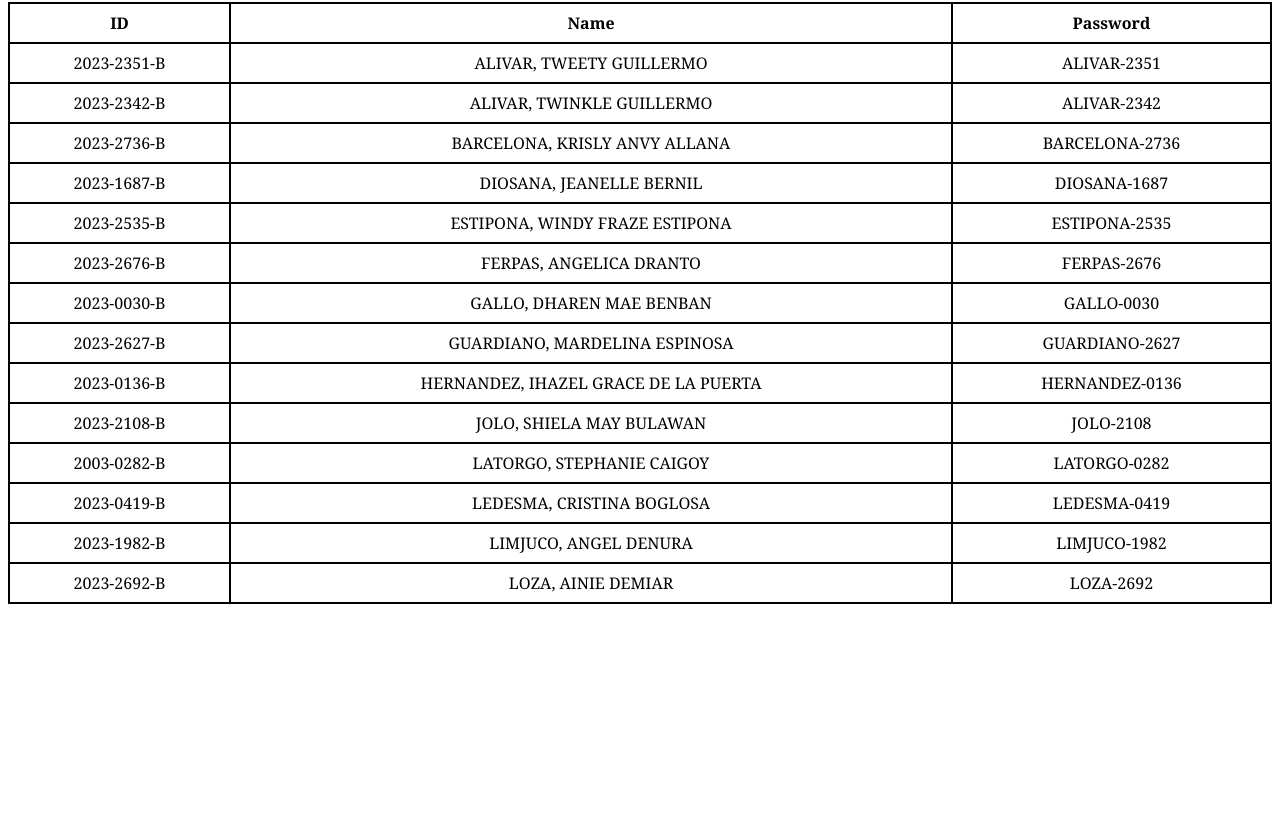
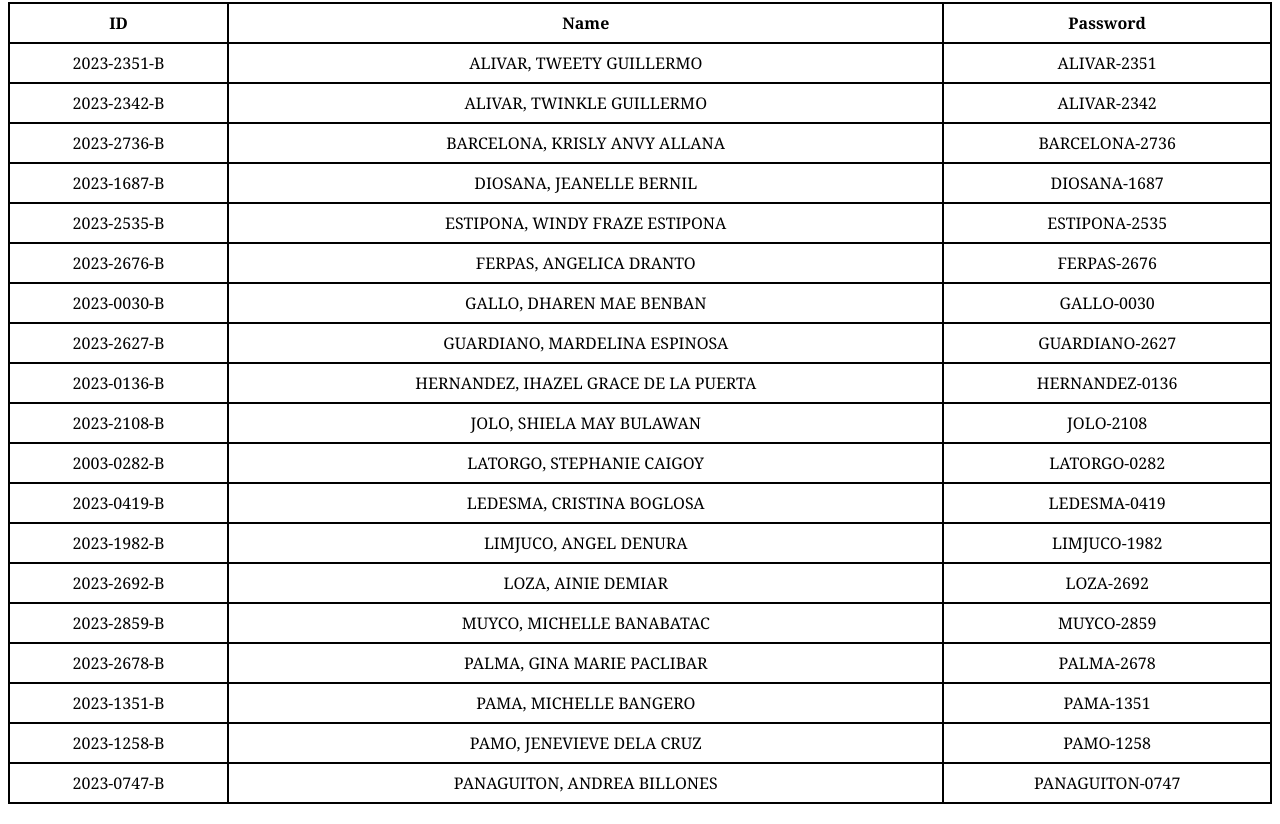
Before and after one commit to Revetsdev/ISATU-Online-Student-Portal-KIOSK-Clone, a plain HTML site: page list.html in a window 1280 px wide. Shown: the part 699-1523 px from the top of the page. Before the commit the page ends 1323 px from the top, so only its background shows below. Drawn offline with Linux system fonts and the light colour scheme.

Commit message:
list.html

```diff
--- a/list.html
+++ b/list.html
@@ -155,6 +155,32 @@
             <td>LOZA, AINIE DEMIAR</td>
             <td>LOZA-2692</td>
         </tr>
+        <tr>
+            <td>2023-2859-B</td>
+            <td>MUYCO, MICHELLE BANABATAC</td>
+            <td>MUYCO-2859</td>
+        </tr>
+        <tr>
+            <td>2023-2678-B</td>
+            <td>PALMA, GINA MARIE PACLIBAR</td>
+            <td>PALMA-2678</td>
+        </tr>
+        <tr>
+            <td>2023-1351-B</td>
+            <td>PAMA, MICHELLE BANGERO</td>
+            <td>PAMA-1351</td>
+        </tr>
+        <tr>
+            <td>2023-1258-B</td>
+            <td>PAMO, JENEVIEVE DELA CRUZ</td>
+            <td>PAMO-1258</td>
+        </tr>
+        <tr>
+            <td>2023-0747-B</td>
+            <td>PANAGUITON, ANDREA BILLONES</td>
+            <td>PANAGUITON-0747</td>
+        </tr>
+
     </table>
 
     <style>
```
